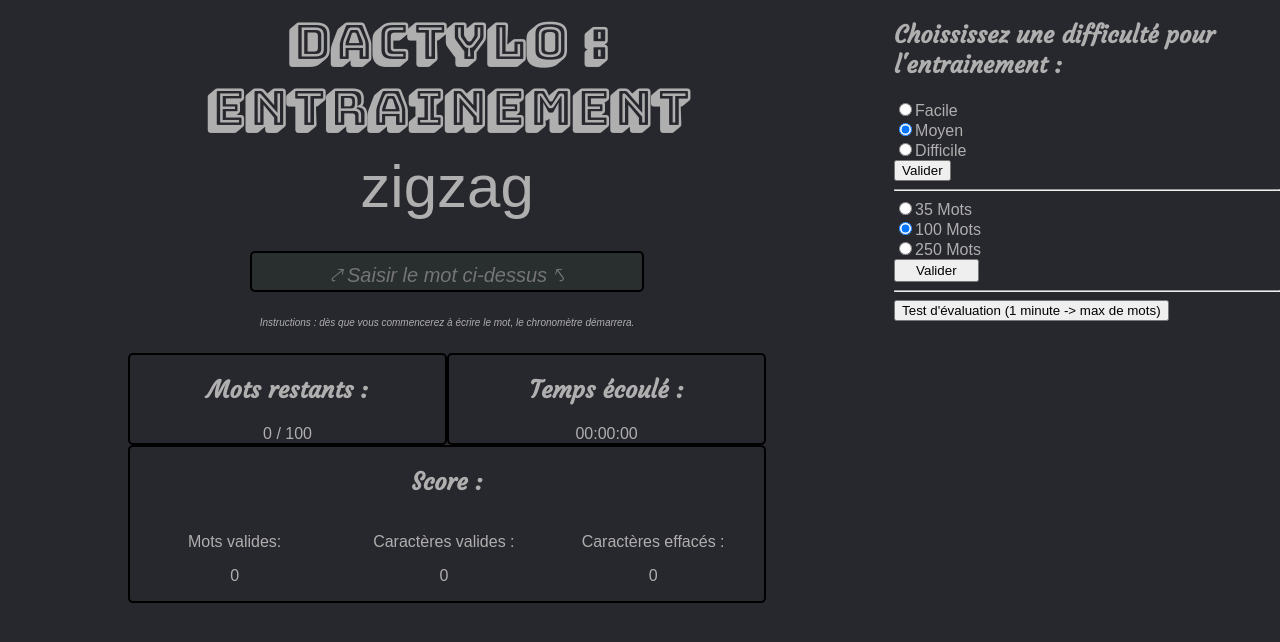
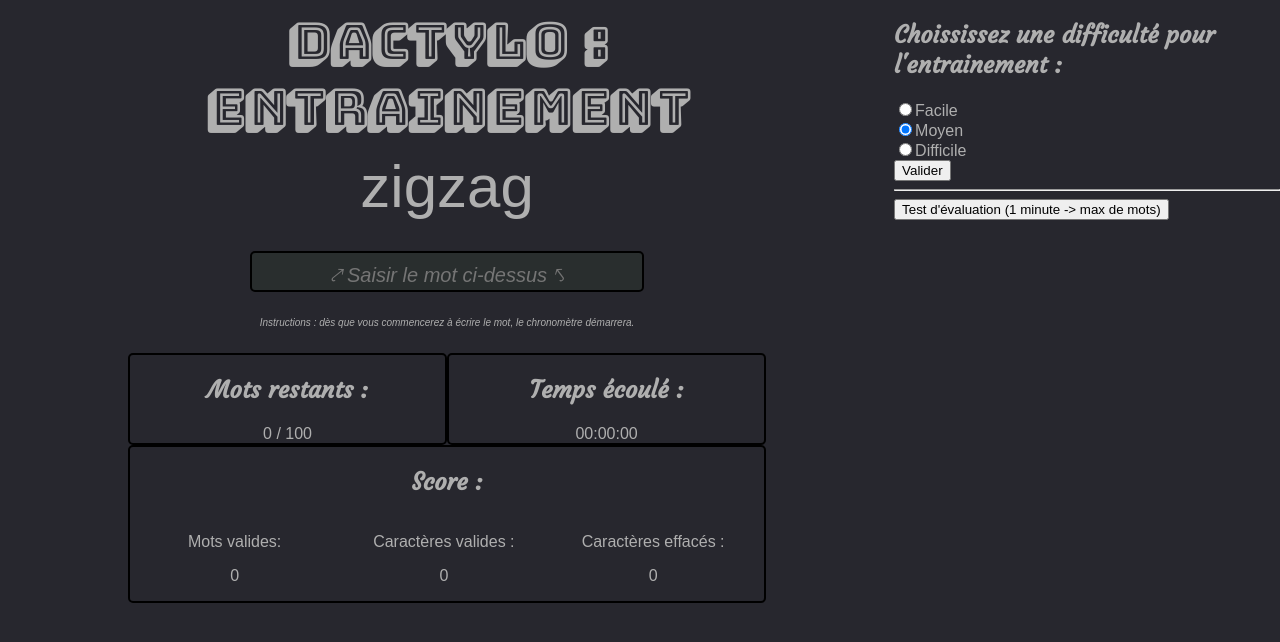
Before and after one commit to MilanForrat/js-dactylo, a plain HTML site: page index.html in a window 1280 px wide. Drawn offline with nearby package versions, Linux system fonts and the light colour scheme; a web font is replaced by a local one.

Commit message:
feat: commented form about word quantity to win since wip and site already in prod

```diff
--- a/index.html
+++ b/index.html
@@ -63,7 +63,7 @@
                     <input type="submit" id="form-difficulty-submit" class="form-difficulty-btn" value="Valider">
                 </form>
                 <hr>
-                <form name="form-total-mots">
+                <!-- <form name="form-total-mots">
                     <input type="radio" name="total-mots" value="35">35 Mots
                     <br>
                     <input type="radio" name="total-mots" value="100" checked>100 Mots
@@ -72,7 +72,7 @@
                     <br>
                     <input type="submit" id="form-total-submit" class="form-difficulty-btn" value="Valider">
                 </form>
-                <hr>
+                <hr> -->
                 <button onclick="modeEvaluation()">Test d'évaluation (1 minute -> max de mots)</button>
             </div>
         </section>
```
